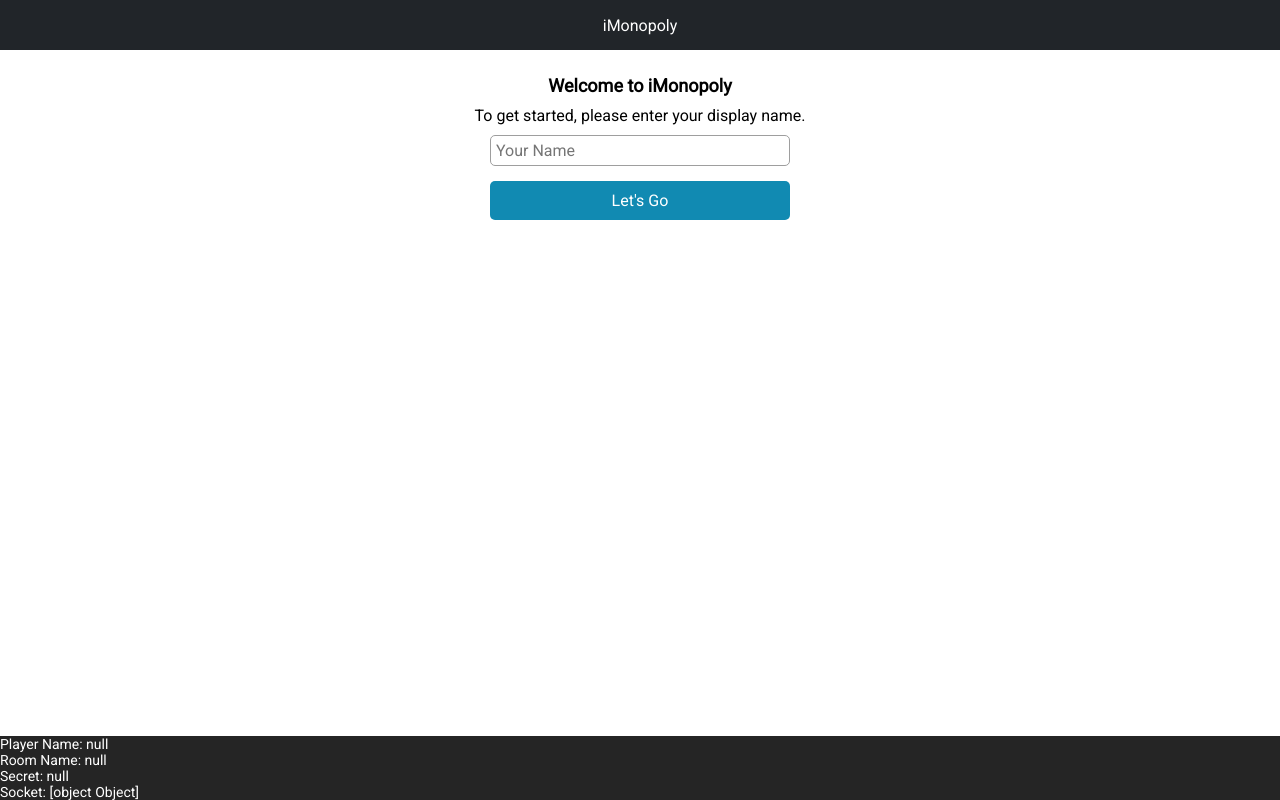
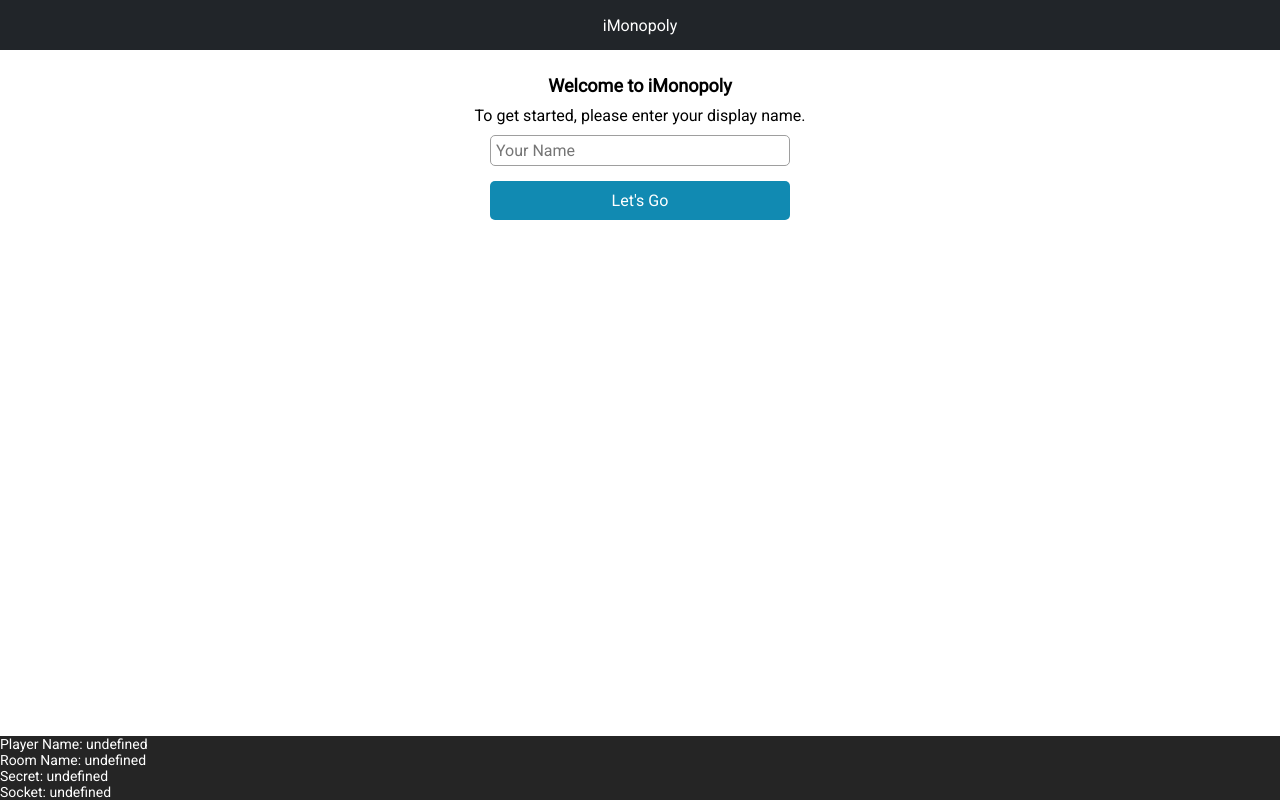
Before and after one commit to jacobcambell/pennybags, a React (Create React App) app in the folder frontend/: page / in a window 1280 px wide. Built offline with nearby package versions, Linux system fonts and the light colour scheme; no server answers.

Commit message:
Moved all socket.on bindings inside of useEffect to prevent tons of random events being bound, causing the listener to be executed multiple times

```diff
--- a/frontend/src/App.js
+++ b/frontend/src/App.js
@@ -1,4 +1,4 @@
-import { useState } from 'react';
+import { useEffect, useState } from 'react';
 import { BrowserRouter as Router, Switch, Route } from 'react-router-dom';
 import io from 'socket.io-client';
 
@@ -15,13 +15,19 @@ import { SettingsContext } from './SettingsContext';
 function App() {
 
   const [settings, setSettings] = useState({
-    player_name: null,
-    room_name: null,
-    secret: null
+    // player_name: null,
+    // room_name: null,
+    // secret: null
   });
 
   // Socket that is used accross our entire application
   const socket = io('http://localhost:8000');
+
+  useEffect(() => {
+    socket.on('error', (data) => {
+      alert('Error: ' + data.message);
+    })
+  }, []);
 
   return (
     <div className="App">
--- a/frontend/src/components/CreateRoom/index.js
+++ b/frontend/src/components/CreateRoom/index.js
@@ -1,4 +1,4 @@
-import { useState, useContext } from 'react';
+import { useState, useContext, useEffect } from 'react';
 import { useHistory } from 'react-router-dom';
 import { SettingsContext } from '../../SettingsContext';
 
@@ -21,10 +21,7 @@ const CreateRoom = () => {
         });
     }
 
-    socket.on('error', (data) => {
-        alert(data.message)
-    })
-
+    useEffect(() => {
         socket.on('success', (data) => {
             // We want to update the settings context with the room name and secret the server sends us
             setSettings({
@@ -36,6 +33,7 @@ const CreateRoom = () => {
             // Redirect user to the game screen
             history.push('/game');
         })
+    }, []);
 
     return (
         <div className="page">
--- a/frontend/src/components/Debug/index.js
+++ b/frontend/src/components/Debug/index.js
@@ -6,16 +6,12 @@ const Debug = () => {
     // This component is to be used for debugging purposes
     const { settings, setSettings, socket } = useContext(SettingsContext);
 
-    useEffect(() => {
-        console.log(settings)
-    }, []);
-
     return (
         <div className={styles.debug}>
             <p>{`Player Name: ` + settings.player_name}</p>
             <p>{`Room Name: ` + settings.room_name}</p>
             <p>{`Secret: ` + settings.secret}</p>
-            <p>{`Socket: ` + socket}</p>
+            <p>{`Socket: ` + socket.id}</p>
         </div>
     );
 }
--- a/frontend/src/components/Game/Balance/index.js
+++ b/frontend/src/components/Game/Balance/index.js
@@ -10,15 +10,15 @@ const Balance = () => {
 
     useEffect(() => {
         // Load the player's current balance
+        socket.on('return-player-balance', (data) => {
+            setBalance(data.balance);
+        })
+
         socket.emit('get-balance-for-player', {
             player_name: settings.player_name,
             room_name: settings.room_name
         });
     }, []);
-
-    socket.on('return-player-balance', (data) => {
-        setBalance(data.balance);
-    })
 
     return (
         <div>
--- a/frontend/src/components/Game/EventFeed/index.js
+++ b/frontend/src/components/Game/EventFeed/index.js
@@ -8,13 +8,13 @@ const EventFeed = () => {
     const [eventFeed, setEventFeed] = useState([]);
 
     useEffect(() => {
+        socket.on('send-event-feed', (data) => {
+            setEventFeed(data);
+        })
+
         // Load the existing event feed for this room
         socket.emit('get-event-feed', { room_name: settings.room_name });
     }, []);
-
-    socket.on('send-event-feed', (data) => {
-        setEventFeed(data);
-    })
 
     return (
         <div>
--- a/frontend/src/components/Game/PlayerList/index.js
+++ b/frontend/src/components/Game/PlayerList/index.js
@@ -9,12 +9,12 @@ const PlayerList = () => {
     const [players, setPlayers] = useState();
 
     useEffect(() => {
+        socket.on('send-player-list', (data) => {
+            setPlayers(data);
+        })
+
         socket.emit('list-players-in-room', { room_name: settings.room_name });
     }, []);
-
-    socket.on('send-player-list', (data) => {
-        setPlayers(data);
-    })
 
     return (
         <div className={styles.playerlist}>
--- a/frontend/src/components/Game/index.js
+++ b/frontend/src/components/Game/index.js
@@ -6,13 +6,13 @@ import EventFeed from "./EventFeed";
 import PlayerList from "./PlayerList";
 
 const Game = () => {
-    const { settings, setSettings } = useContext(SettingsContext);
+    const { settings, setSettings, socket } = useContext(SettingsContext);
     const history = useHistory();
 
     useEffect(() => {
         if (
-            settings.player_name === null ||
-            settings.room_name === null
+            typeof settings.player_name === 'undefined' ||
+            typeof settings.room_name === 'undefined'
         ) {
             history.push('/');
         }
@@ -20,7 +20,6 @@ const Game = () => {
 
     return (
         <div className="page">
-            <p>State values: {`Name: ${settings.player_name} | Room: ${settings.room_name} Secret: ${settings.secret}`}</p>
             <EventFeed></EventFeed>
             <Balance></Balance>
             <PlayerList></PlayerList>
--- a/frontend/src/components/JoinRoom/index.js
+++ b/frontend/src/components/JoinRoom/index.js
@@ -12,12 +12,23 @@ const JoinRoom = () => {
     const history = useHistory();
 
     useEffect(() => {
+        socket.on('room-list', (data) => {
+            setRoomList(data);
+        })
+
+        socket.on('success', (data) => {
+            // Update the state with their secret and room name
+            setSettings({
+                ...settings,
+                room_name: data.room_name,
+                secret: data.secret
+            });
+
+            history.push('/game');
+        })
+
         socket.emit('list-rooms');
     }, []);
-
-    socket.on('room-list', (data) => {
-        setRoomList(data);
-    })
 
     const handleJoin = (room_name) => {
         socket.emit('join-room', {
@@ -25,17 +36,6 @@ const JoinRoom = () => {
             room_name: room_name
         })
     }
-
-    socket.on('success', (data) => {
-        // Update the state with their secret and room name
-        setSettings({
-            ...settings,
-            room_name: data.room_name,
-            secret: data.secret
-        });
-
-        history.push('/game');
-    })
 
     return (
         <div className="page">
--- a/frontend/src/components/SetName/index.js
+++ b/frontend/src/components/SetName/index.js
@@ -24,8 +24,8 @@ const SetName = () => {
 
     useEffect(() => {
         if (
-            settings.player_name !== null ||
-            settings.room_name !== null
+            typeof settings.player_name !== 'undefined' ||
+            typeof settings.room_name !== 'undefined'
         ) {
             history.push('/game');
         }
```
Lines whose indentation alone changed are shown as unchanged.
